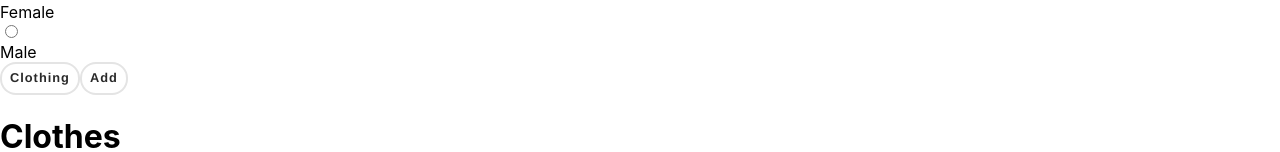
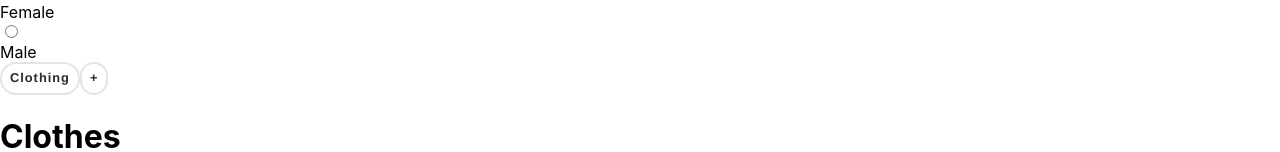
Before and after one commit to tinaaiscoding/VOYAGE-2.0, a React (Create React App) app in the folder voyage-frontend/: page /packinglist in a window 1280 px wide. Shown: the part 178-330 px from the top of the page. Built offline with nearby package versions, Linux system fonts and the light colour scheme.

Commit message:
New buttons rendered when new list is added

```diff
--- a/voyage-frontend/src/components/PackingList/NavBar/NavBar.js
+++ b/voyage-frontend/src/components/PackingList/NavBar/NavBar.js
@@ -1,17 +1,25 @@
-import React from 'react'
+import React from 'react';
 
+const PackingListNavBar = ({ setShowModal, newList }) => {
+  const handleShowModal = () => {
+    setShowModal(true);
+  };
 
-const PackingListNavBar = ({ setShowModal }) => {
-  const handleShowModal = () => {
-    setShowModal(true)
-  }
+  console.log(newList);
 
   return (
     <div>
-      <button className='button-80'>Clothing</button>
-      <button className='button-80' onClick={handleShowModal}>Add</button>
+      <button className="button-80">Clothing</button>
+
+      {newList.map((list, id) => (
+        <button key={id} className="button-80">{list}</button>
+      ))}
+
+      <button className="button-80" onClick={handleShowModal}>
+        +
+      </button>
     </div>
-  )
-}
+  );
+};
 
-export default PackingListNavBar
+export default PackingListNavBar;
--- a/voyage-frontend/src/components/PackingList/NewListModal/NewListModal.js
+++ b/voyage-frontend/src/components/PackingList/NewListModal/NewListModal.js
@@ -1,16 +1,31 @@
-import React from 'react'
+import React, { useState } from 'react'
 import Modal from '../../../components/UI/Modal'
 import './NewListModal.scss'
 
-const NewListModal = ({ setShowModal }) => {
+const NewListModal = ({ setShowModal, newList, setNewList }) => {
+  const [newListName, setNewListName] = useState('')
+
   const handleCloseModal = () => {
+    setShowModal(false)
+  }
+
+  const handleAddPackingList = (event) => {
+    event.preventDefault()
+    setNewList([...newList, newListName])
     setShowModal(false)
   }
 
   return (
     <Modal id="Packing-List-Modal">
       <h1>Add Packing List</h1>
-      <button onClick={handleCloseModal}>X</button>
+      <button className='button-80' onClick={handleCloseModal}>X</button>
+
+      <form onSubmit={handleAddPackingList}>
+        <label htmlFor="name">List name:</label>
+        <input type="text" id='name' value={newListName} onChange={(event) => {setNewListName(event.target.value)}}/>
+
+        <button className='button-80'>Add</button>
+      </form>
     </Modal>
   )
 }
--- a/voyage-frontend/src/pages/PackingList/PackingList.js
+++ b/voyage-frontend/src/pages/PackingList/PackingList.js
@@ -6,6 +6,8 @@ import NewListModal from '../../components/PackingList/NewListModal/NewListModal
 const PackingList = () => {
   const [gender, setGender] = useState(null)
   const [showModal, setShowModal] = useState(false)
+  const [newList, setNewList] = useState([])
+  const [currentList, setCurrentList] = useState('clothing')
 
   const handleSelection = (event) => {
     setGender(event.target.id)
@@ -19,11 +21,11 @@ const PackingList = () => {
       <input type="radio" name="gender" id="male" onClick={handleSelection}/>
       <label htmlFor="male">Male</label>
 
-      <NavBar setShowModal={setShowModal}/>
+      <NavBar setShowModal={setShowModal} newList={newList} />
 
       <ClothesList gender={gender} />
 
-      {showModal && (<NewListModal setShowModal={setShowModal} />)}
+      {showModal && (<NewListModal setShowModal={setShowModal} newList={newList} setNewList={setNewList} />)}
     </div>
   );
 };
```
Also changed, not shown: voyage-frontend/src/components/PackingList/NewList/NewList.js (added, +9 -0 lines).
